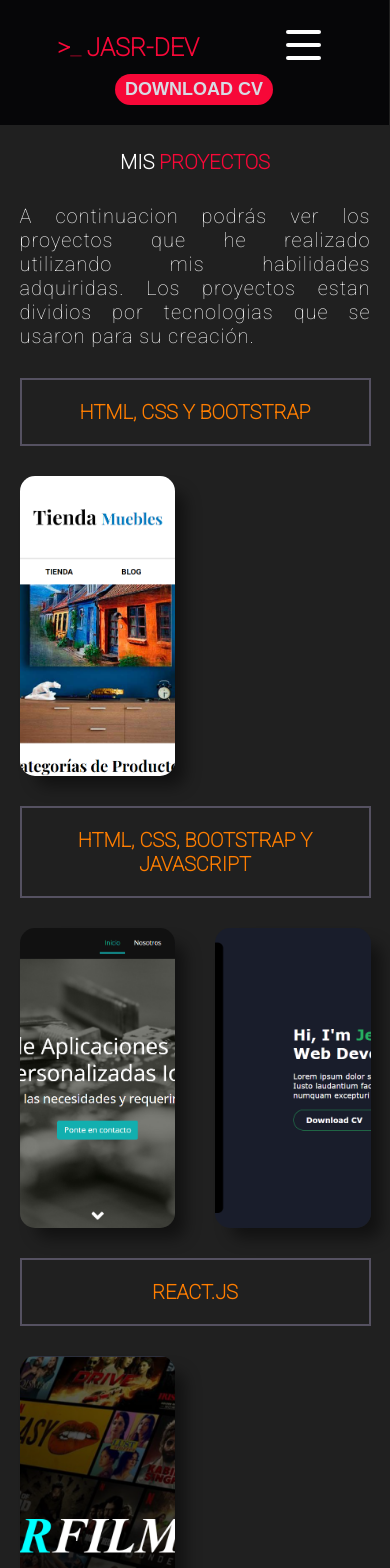
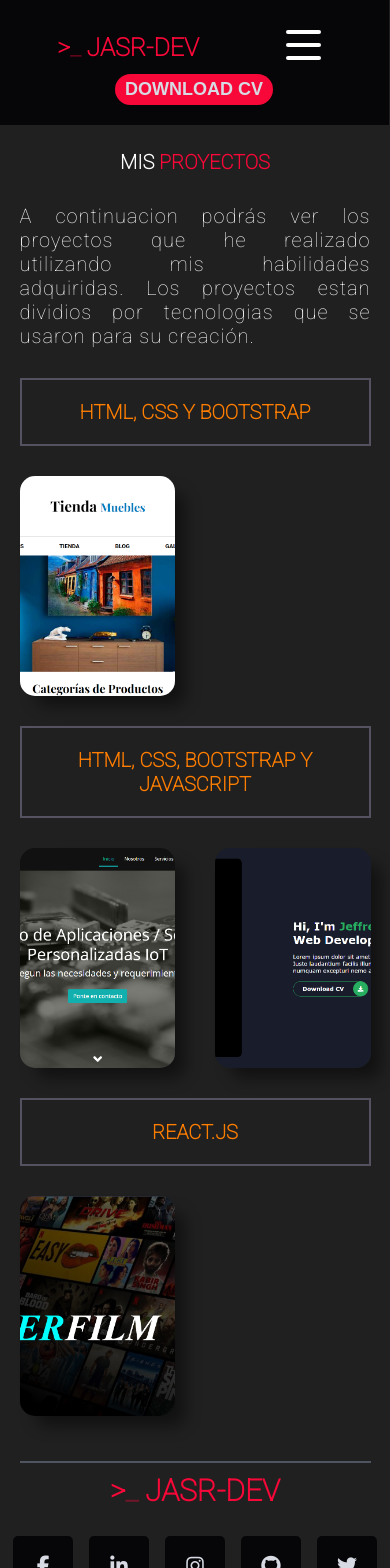
Before and after one commit to JeffreySuarez/JASR-DEV-portafolio, a React (Create React App) app: page /portfolio in a window 390 px wide. Shown: the top 1568 px of the page. Built offline with nearby package versions, Linux system fonts and the light colour scheme.

Commit message:
ajustes pagina de proyectos

```diff
--- a/src/components/ProyectosComponent/ProyectosComponent.css
+++ b/src/components/ProyectosComponent/ProyectosComponent.css
@@ -184,3 +184,110 @@
 .proyecto-icons .icon:hover {
   background-color: white;
 }
+
+@media (max-width: 450px) {
+  .proyectos {
+    grid-template-columns: 1fr;
+  }
+
+  .proyecto-imagen1 {
+    height: 200px;
+  }
+
+  .proyecto-imagen2 {
+    height: 200px;
+  }
+
+  .proyecto-imagen3 {
+    height: 200px;
+  }
+  .proyecto-imagen4 {
+    height: 200px;
+  }
+  .proyecto-imagen5 {
+    height: 200px;
+  }
+  .proyecto-imagen6 {
+    height: 200px;
+  }
+}
+@media (max-width: 600px) {
+  .proyectos {
+    grid-template-columns: 1fr;
+  }
+
+  .proyecto-imagen1 {
+    height: 250px;
+  }
+
+  .proyecto-imagen2 {
+    height: 250px;
+  }
+
+  .proyecto-imagen3 {
+    height: 250px;
+  }
+  .proyecto-imagen4 {
+    height: 250px;
+  }
+  .proyecto-imagen5 {
+    height: 250px;
+  }
+  .proyecto-imagen6 {
+    height: 250px;
+  }
+}
+
+@media (max-width: 768px) {
+  .proyectos {
+    grid-template-columns: 1fr;
+  }
+
+  .proyecto-imagen1 {
+    height: 300px;
+  }
+
+  .proyecto-imagen2 {
+    height: 300px;
+  }
+
+  .proyecto-imagen3 {
+    height: 300px;
+  }
+  .proyecto-imagen4 {
+    height: 300px;
+  }
+  .proyecto-imagen5 {
+    height: 300px;
+  }
+  .proyecto-imagen6 {
+    height: 300px;
+  }
+}
+
+@media (max-width: 992px) {
+  .proyectos {
+    grid-template-columns: 1fr 1fr;
+  }
+
+  .proyecto-imagen1 {
+    height: 220px;
+  }
+
+  .proyecto-imagen2 {
+    height: 220px;
+  }
+
+  .proyecto-imagen3 {
+    height: 220px;
+  }
+  .proyecto-imagen4 {
+    height: 220px;
+  }
+  .proyecto-imagen5 {
+    height: 220px;
+  }
+  .proyecto-imagen6 {
+    height: 220px;
+  }
+}
```
